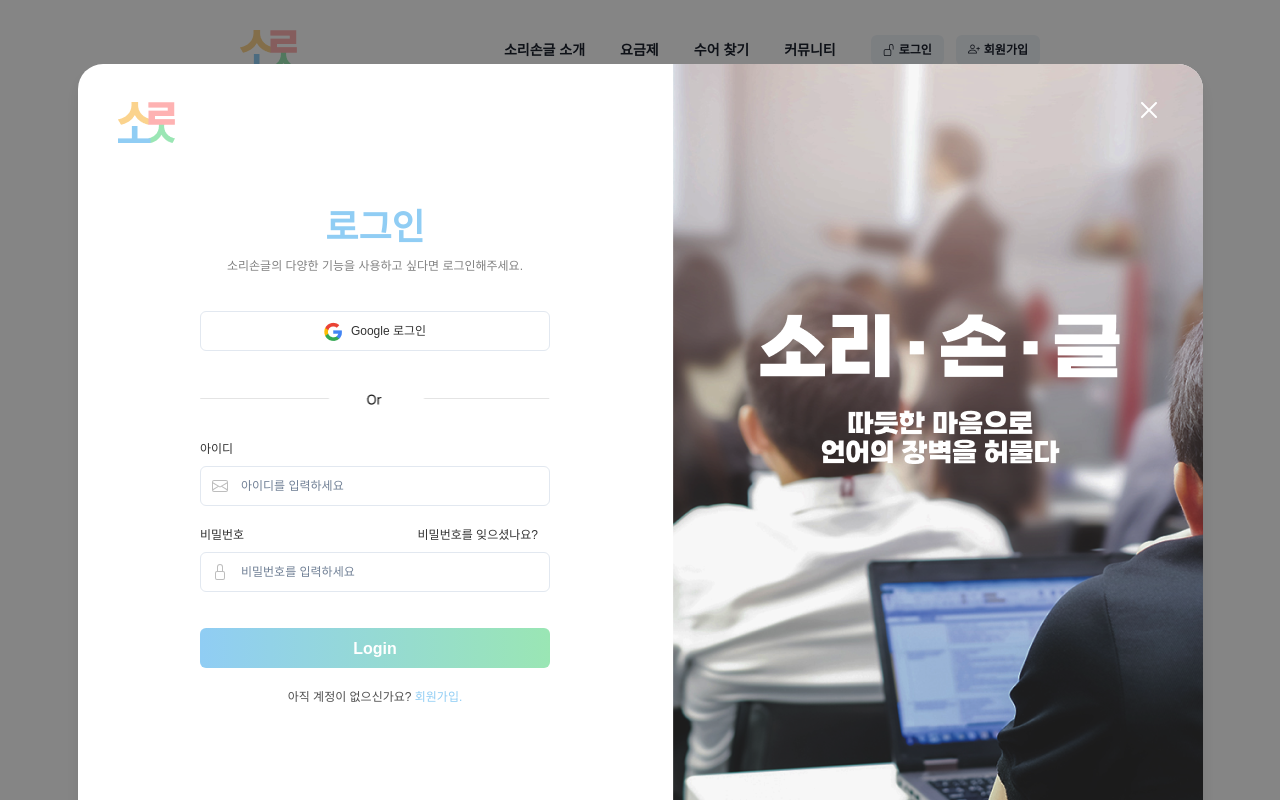
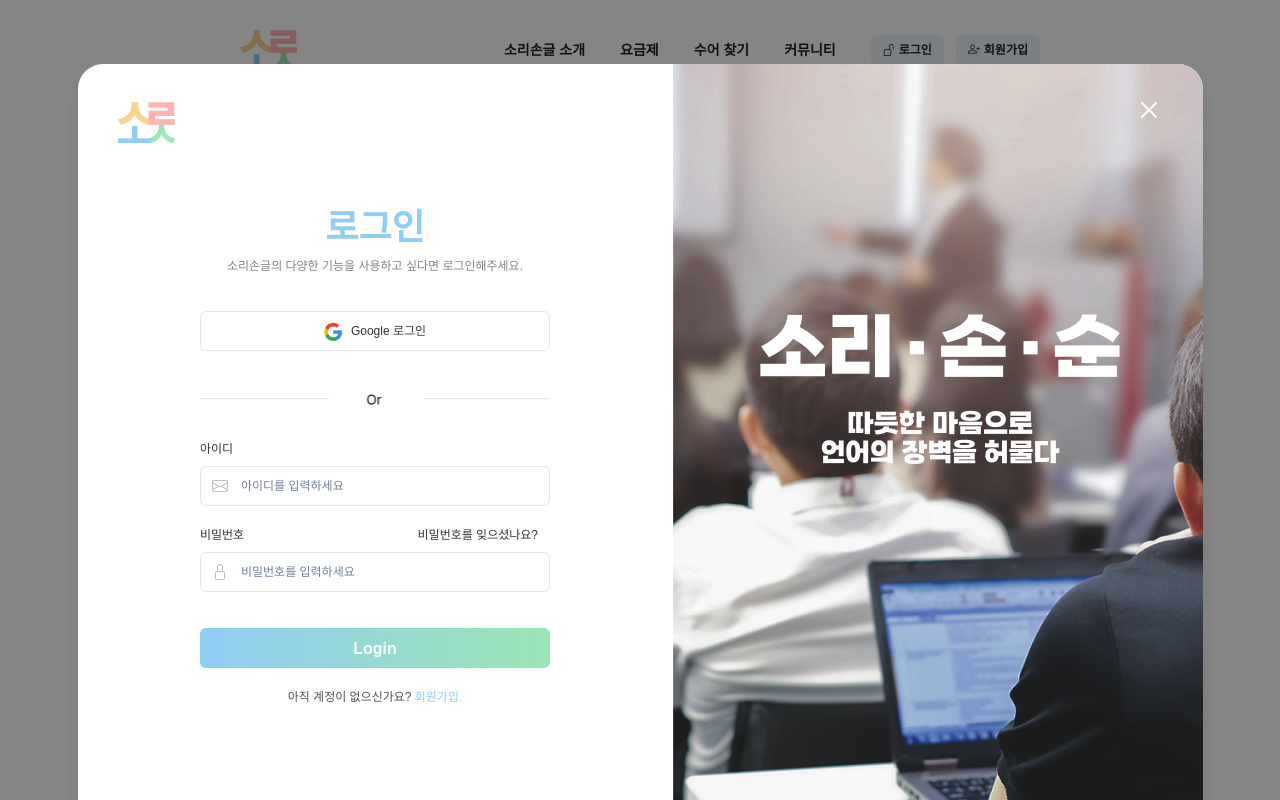
Before and after one commit to sign-muscat/sorisongeul-front, a React (Create React App) app: page / in a window 1280 px wide. Both pictures are taken after a click on the button "로그인". Shown: the top 800 px of the page. Built offline with nearby package versions, Linux system fonts and the light colour scheme; no server answers; a web font is replaced by a local one.

Commit message:
chose: image file change and file name modify

```diff
--- a/src/pages/auth/FindPasswordPage.js
+++ b/src/pages/auth/FindPasswordPage.js
@@ -25,7 +25,7 @@ function FindPasswordPage({isOpen, onClose, openLoginModal}) {
                             <ModalHeader w="100%" p={0}><Image src="/images/logo.png" alt="소리손순 로고 이미지"/></ModalHeader>
                             <FindPasswordForm onSuccess={handleSuccess}/>
                         </Flex>
-                        <Flex w="530px" flexDirection="column" alignItems="center" justifyContent="center" textAlign="center" backgroundImage="/images/login_benner_img.png">
+                        <Flex w="530px" flexDirection="column" alignItems="center" justifyContent="center" textAlign="center" backgroundImage="/images/img_login_banner.png">
                         </Flex>
                     </Flex>
                     <ModalFooter position="absolute" right="10px" top="10px">
--- a/src/pages/auth/LoginPage.js
+++ b/src/pages/auth/LoginPage.js
@@ -26,7 +26,7 @@ function LoginPage({isOpen, onClose, onForgotPassword}) {
                             <ModalHeader w="100%" p={0}><Image src="/images/logo.png" alt="소리손순 로고 이미지"/></ModalHeader>
                             <LoginForm onForgotPassword={onForgotPassword} onSuccess={handleSuccess} />
                         </Flex>
-                        <Flex w="530px" flexDirection="column" alignItems="center" justifyContent="center" textAlign="center" backgroundImage="/images/login_benner_img.png">
+                        <Flex w="530px" flexDirection="column" alignItems="center" justifyContent="center" textAlign="center" backgroundImage="/images/img_login_banner.png">
                         </Flex>
                     </Flex>
                     <ModalFooter position="absolute" right="10px" top="10px">
```
Also changed, not shown: public/images/img_login_banner.png (added), public/images/login_benner_img.png (deleted).
